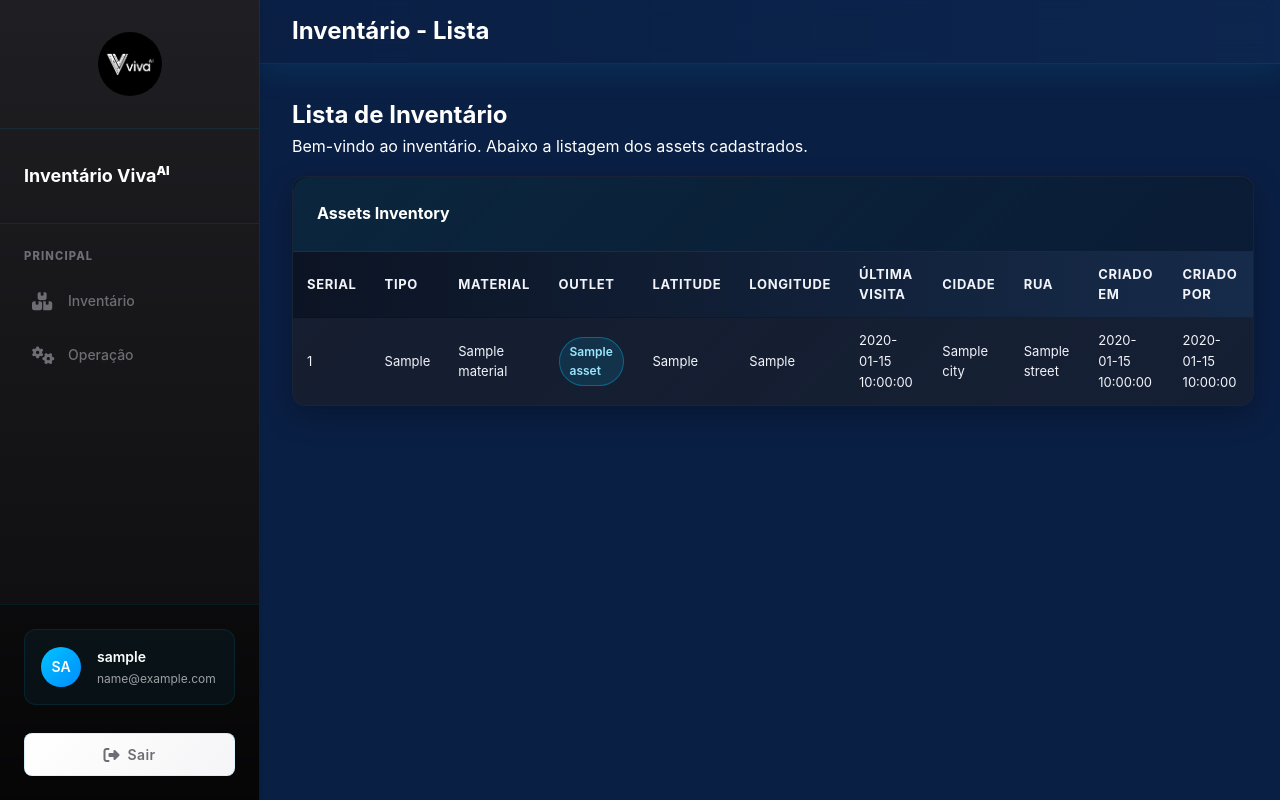
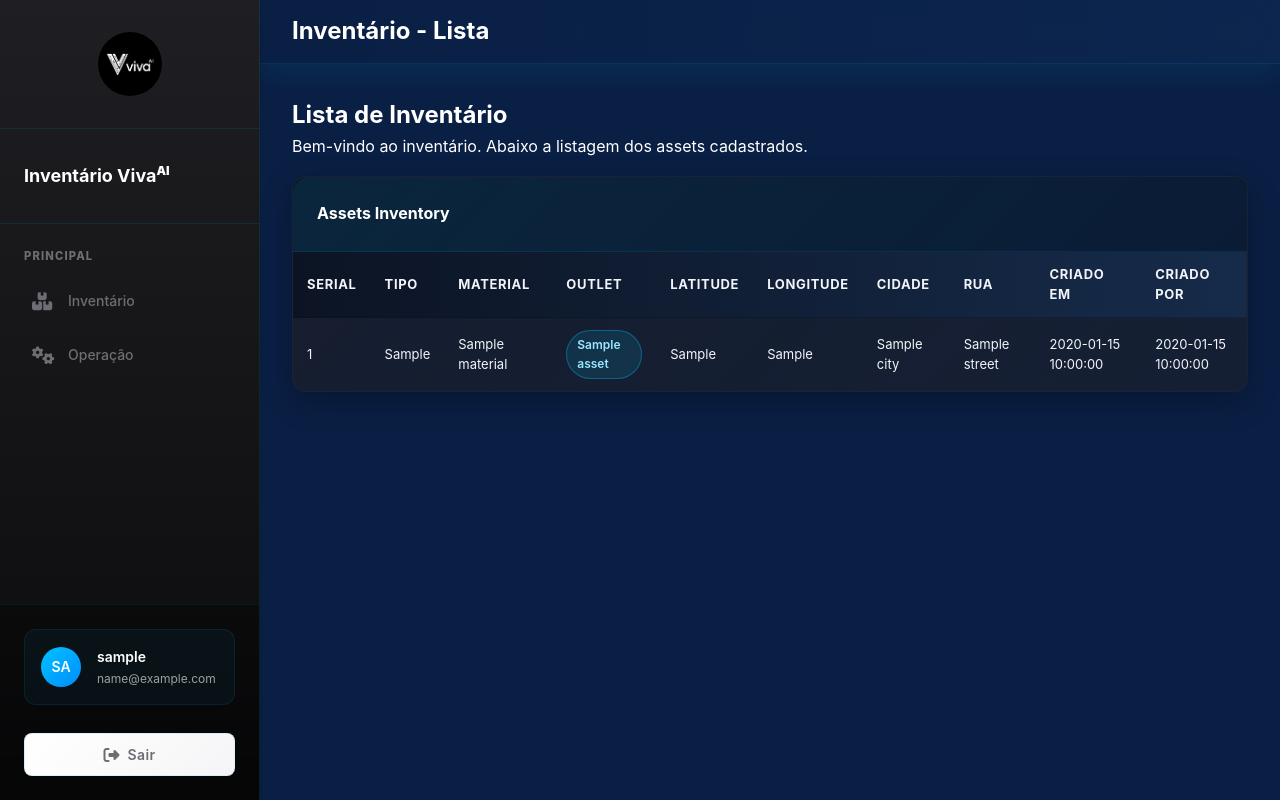
Before and after one commit to JoaoAlexandreMG/copilot_viva, a Flask app: template templates/inventory/list.html in a window 1280 px wide. Run offline with Flask 3, Linux system fonts and the light colour scheme; the template is opened without the code that fills it: most values are stand-ins (such as "Sample title", 1, 10 or a date in 2020); some web fonts are replaced.

Commit message:
Remove last_visit_at field from AssetsInventory model and update related templates to reflect this change

```diff
--- a/models/models.py
+++ b/models/models.py
@@ -446,7 +446,6 @@ class AssetsInventory(Base):
 
     is_deleted = Column(Boolean, default=False)
 
-    last_visit_at = Column(DateTime)
     last_visit_distance_m = Column(Float)
 
     notes = Column(Text)
--- a/routes/inventory/inventory.py
+++ b/routes/inventory/inventory.py
@@ -9,7 +9,7 @@ inventory_bp = Blueprint("inventory", __name__, url_prefix="/inventory")
 def _serialize_inventory_asset(asset: AssetsInventory) -> dict:
     data = asset.to_dict()
     # Normaliza campos de data para strings ISO legíveis no front
-    for date_field in ("last_visit_at", "created_at"):
+    for date_field in ("created_at", ):
         if data.get(date_field):
             data[date_field] = data[date_field].isoformat()
     return data
--- a/templates/inventory/list.html
+++ b/templates/inventory/list.html
@@ -82,7 +82,7 @@
         <div class="card-body" style="padding: 0;">
             {% if assets_inventory %}
             <div class="table-wrap">
-            <table class="table inventory-table" style="width: 100%; min-width: 960px;">
+            <table class="table inventory-table" style="width: 100%; min-width: 860px;">
                 <thead>
                     <tr>
                         <th>Serial</th>
@@ -91,7 +91,6 @@
                         <th>Outlet</th>
                         <th>Latitude</th>
                         <th>Longitude</th>
-                        <th>Última visita</th>
                         <th>Cidade</th>
                         <th>Rua</th>
                         <th>Criado em</th>
@@ -113,7 +112,6 @@
                         </td>
                         <td>{{ asset.last_latitude or '-' }}</td>
                         <td>{{ asset.last_longitude or '-' }}</td>
-                        <td>{{ asset.last_visit_at or '-' }}</td>
                         <td>{{ asset.city or '-' }}</td>
                         <td>{{ asset.street or '-' }}</td>
                         <td>{{ asset.created_at or '-' }}</td>
--- a/templates/inventory/operation.html
+++ b/templates/inventory/operation.html
@@ -496,8 +496,7 @@
                 `<strong>${title}</strong>`,
                 asset.asset_type ? `Tipo: ${asset.asset_type}` : null,
                 asset.outlet_name ? `Ponto: ${asset.outlet_name}` : null,
-                asset.city || asset.street ? `${asset.street || ''} ${asset.city || ''}`.trim() : null,
-                asset.last_visit_at ? `Última visita: ${asset.last_visit_at}` : null
+                asset.city || asset.street ? `${asset.street || ''} ${asset.city || ''}`.trim() : null
             ].filter(Boolean);
 
             const outletKey = (asset.outlet_name || 'Sem outlet').trim() || 'Sem outlet';
```
